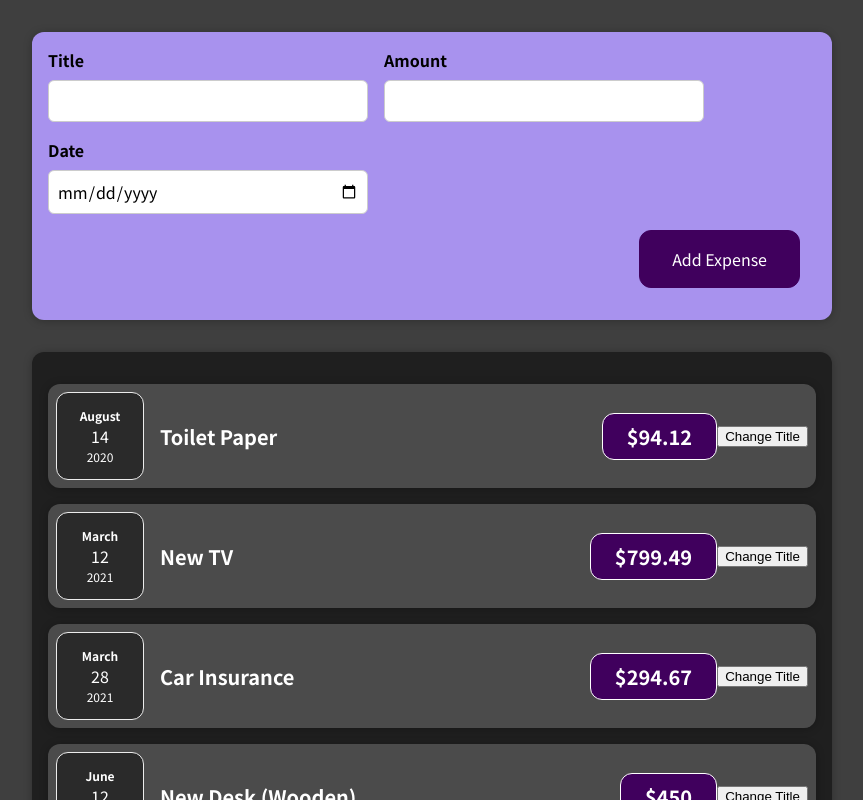
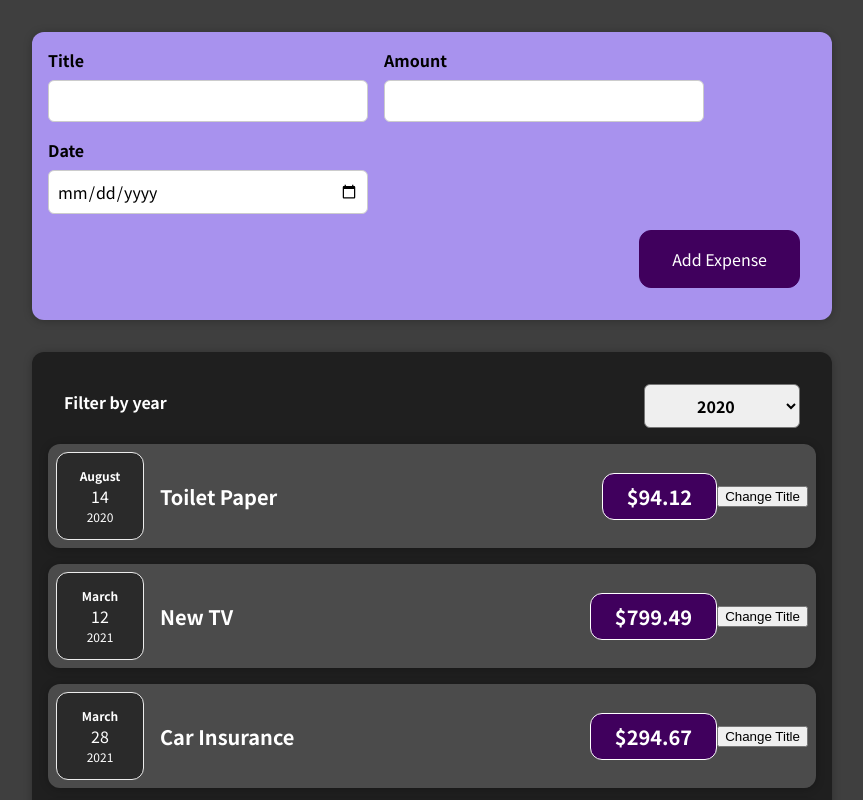
Before and after one commit to HasibullahMahmood/expense-tracker, a React (Create React App) app: page / in a window 1280 px wide. Shown: the top 800 px of the page, without its empty margins (208-1071 px from the left). Built offline with nearby package versions, Linux system fonts and the light colour scheme.

Commit message:
lesson 62

```diff
--- a/src/components/expenses/Expenses.js
+++ b/src/components/expenses/Expenses.js
@@ -1,9 +1,11 @@
+import React, { useState } from 'react';
 import './Expenses.css';
-
 import ExpenseItem from '../expenseItem/ExpenseItem';
 import Card from '../card/Card';
+import ExpensesFilter from './ExpensesFilter';
 
 const Expenses = () => {
+	const [year, setYear] = useState('2020');
 	const expenses = [
 		{
 			id: 'e1',
@@ -25,8 +27,13 @@
 			date: new Date(2021, 5, 12),
 		},
 	];
+	const selectYearHandler = (selectedYear) => {
+		setYear(selectedYear);
+		console.log(selectedYear);
+	};
 	return (
 		<Card className="expenses">
+			<ExpensesFilter onSelectYear={selectYearHandler} selectedYear={year} />
 			{expenses.map((expense) => {
 				return <ExpenseItem expenseObj={expense} key={expense.id} />;
 			})}
--- /dev/null
+++ b/src/components/expenses/ExpensesFilter.css
@@ -0,0 +1,24 @@
+.expenses-filter {
+	color: white;
+	padding: 0 1rem;
+}
+
+.expenses-filter__control {
+	display: flex;
+	width: 100%;
+	align-items: center;
+	justify-content: space-between;
+	margin: 1rem 0;
+}
+
+.expenses-filter label {
+	font-weight: bold;
+	margin-bottom: 0.5rem;
+}
+
+.expenses-filter select {
+	font: inherit;
+	padding: 0.5rem 3rem;
+	font-weight: bold;
+	border-radius: 6px;
+}
--- /dev/null
+++ b/src/components/expenses/ExpensesFilter.js
@@ -0,0 +1,23 @@
+import React from 'react';
+import './ExpensesFilter.css';
+
+const ExpensesFilter = (props) => {
+	const dropdownChangeHandler = (event) => {
+		props.onSelectYear(event.target.value);
+	};
+	return (
+		<div className="expenses-filter">
+			<div className="expenses-filter__control">
+				<label>Filter by year</label>
+				<select onChange={dropdownChangeHandler} value={props.selectedYear}>
+					<option value="2022">2022</option>
+					<option value="2021">2021</option>
+					<option value="2020">2020</option>
+					<option value="2019">2019</option>
+				</select>
+			</div>
+		</div>
+	);
+};
+
+export default ExpensesFilter;
```
